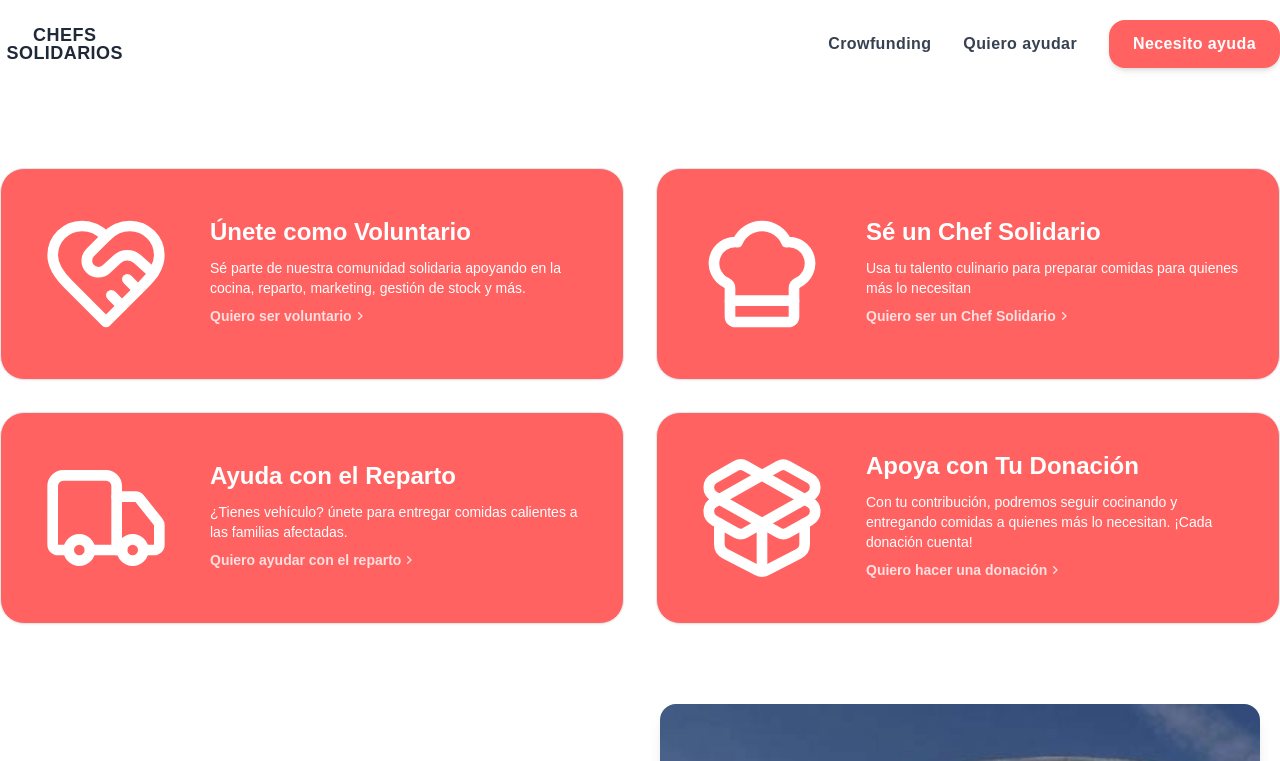
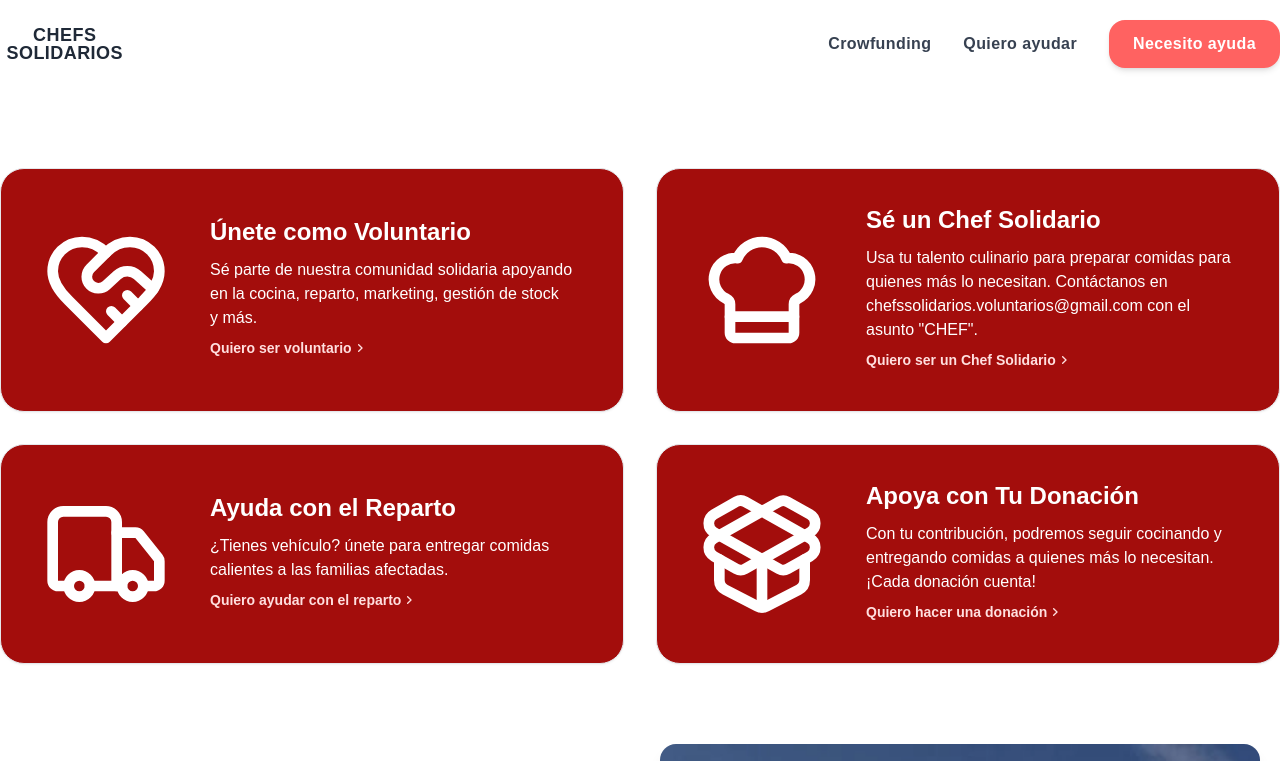
Before and after one commit to chefssolidarios/chefssolidarios, a Next.js app: page /particular in a window 1280 px wide. Shown: the top 761 px of the page. Built offline with nearby package versions, Linux system fonts and the light colour scheme.

Commit message:
Cards and donations

```diff
--- a/src/app/components/Cards.jsx
+++ b/src/app/components/Cards.jsx
@@ -24,8 +24,9 @@ const CardComponent = ({ title, description, linkText, linkUrl, iconName }) => {
 
   return (
     <a
+      target="_blank"
       href={linkUrl}
-      className="relative p-px overflow-hidden transition duration-300 transform border  shadow-sm hover:scale-105 group hover:shadow-xl rounded-3xl !bg-chefs-400"
+      className="relative p-px overflow-hidden transition duration-300 transform border  shadow-sm hover:scale-105 group hover:shadow-xl rounded-3xl !bg-chefs-800 hover:!bg-chefs-500"
     >
       <div className="relative flex flex-col h-full p-5 md:p-10  rounded-sm lg:items-center lg:flex-row ">
         <div className="mb-6 mr-6 md:mr-10 lg:mb-0">
@@ -43,10 +44,12 @@ const CardComponent = ({ title, description, linkText, linkUrl, iconName }) => {
             <h6 className="mb-2 md:mb-4 text-2xl text-white font-semibold leading-5">
               {title}
             </h6>
-            <p className="mb-2 text-sm text-white text-pretty">{description}</p>
+            <p className="mb-2 text-sm md:text-base text-white text-pretty">
+              {description}
+            </p>
           </div>
 
-          <span className="inline-flex items-center text-sm font-semibold transition-colors duration-200 text-chefs-100 hover:text-chefs-800 ">
+          <span className="inline-flex items-center text-sm font-semibold transition-colors duration-200 text-chefs-100 ">
             {linkText}
             <svg
               className="inline-block w-2 ml-1"
--- a/src/app/components/DonationsSection.jsx
+++ b/src/app/components/DonationsSection.jsx
@@ -2,7 +2,10 @@ import React from "react";
 
 const DonationsSection = () => {
   return (
-    <div className="px-4 py-16 mx-auto sm:max-w-xl md:max-w-full lg:max-w-screen-xl md:px-24 lg:px-8 lg:py-20">
+    <div
+      id="donation"
+      className="px-4 py-16 mx-auto sm:max-w-xl md:max-w-full lg:max-w-screen-xl md:px-24 lg:px-8 lg:py-20"
+    >
       <div className="max-w-3xl sm:text-center sm:mx-auto">
         <div className="inline-block mb-4">
           <div className="flex items-center justify-center w-12 h-12 rounded-full">
@@ -26,10 +29,7 @@ const DonationsSection = () => {
             </svg>
           </div>
         </div>
-        <h2
-          id="donation"
-          className="mb-6 font-sans text-3xl font-bold tracking-tight text-gray-900 sm:text-4xl sm:leading-none"
-        >
+        <h2 className="mb-6 font-sans text-3xl font-bold tracking-tight text-gray-900 sm:text-4xl sm:leading-none">
           Donaciones
         </h2>
         <p className="text-base text-gray-700 md:text-lg text-pretty">
--- a/src/app/particular/page.js
+++ b/src/app/particular/page.js
@@ -13,28 +13,28 @@ function Particular() {
           title="Únete como Voluntario"
           description="Sé parte de nuestra comunidad solidaria apoyando en la cocina, reparto, marketing, gestión de stock y más."
           linkText="Quiero ser voluntario"
-          linkUrl="/"
+          linkUrl="https://docs.google.com/forms/d/e/1FAIpQLSc6SokDK1WtDHsTXDC2FUrQs-a-myKKNQuWUhzLbS9OZBoFiw/viewform"
           iconName="Volunteer"
         />
         <CardComponent
           title="Sé un Chef Solidario"
-          description="Usa tu talento culinario para preparar comidas para quienes más lo necesitan"
+          description='Usa tu talento culinario para preparar comidas para quienes más lo necesitan. Contáctanos en chefssolidarios.voluntarios@gmail.com con el asunto "CHEF".'
           linkText="Quiero ser un Chef Solidario"
-          linkUrl="/"
+          linkUrl="mailto:chefssolidarios.voluntarios@gmail.com?Subject=CHEF"
           iconName="Chefs"
         />
         <CardComponent
           title="Ayuda con el Reparto"
           description="¿Tienes vehículo? únete para entregar comidas calientes a las familias afectadas."
           linkText="Quiero ayudar con el reparto"
-          linkUrl="/"
+          linkUrl="https://docs.google.com/forms/d/e/1FAIpQLSc6SokDK1WtDHsTXDC2FUrQs-a-myKKNQuWUhzLbS9OZBoFiw/viewform"
           iconName="Truck"
         />
         <CardComponent
           title="Apoya con Tu Donación"
           description="Con tu contribución, podremos seguir cocinando y entregando comidas a quienes más lo necesitan. ¡Cada donación cuenta!"
           linkText="Quiero hacer una donación"
-          linkUrl="/"
+          linkUrl="#donation"
           iconName="Donations"
         />
       </div>
```
